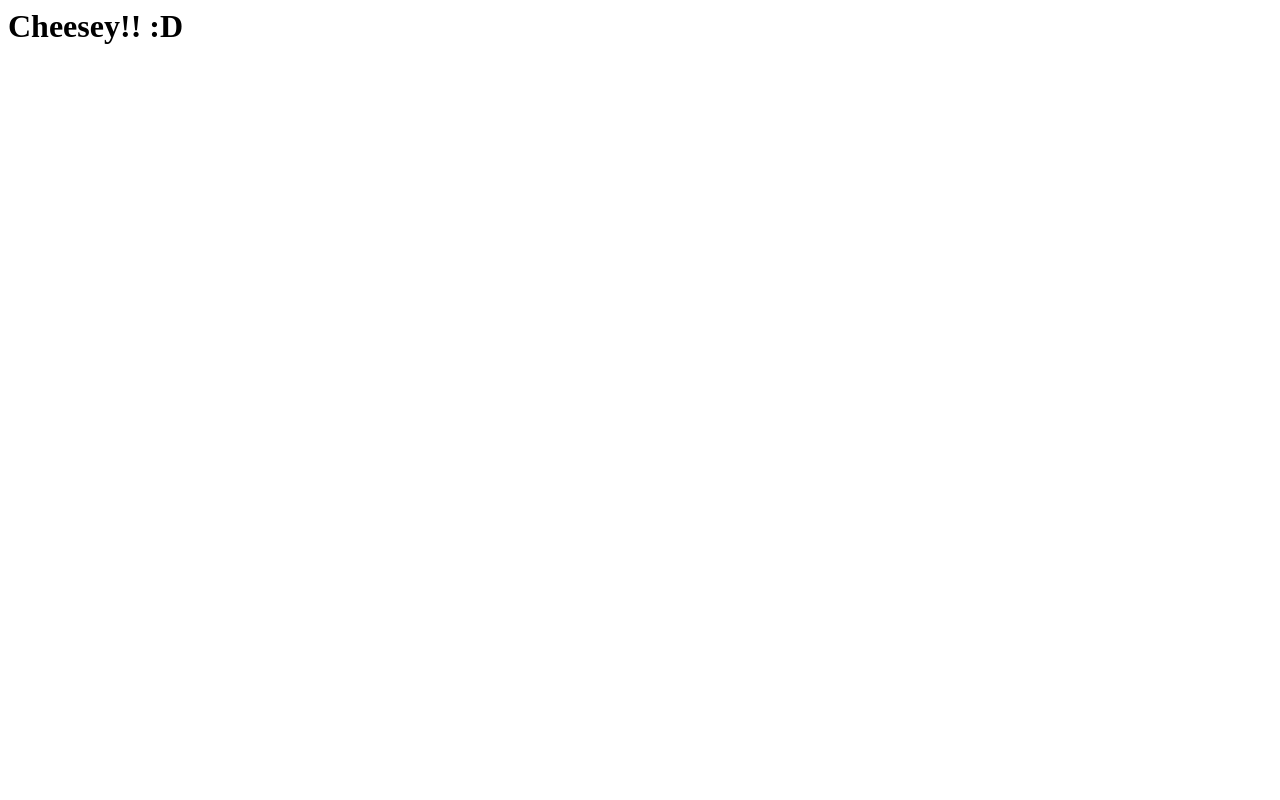
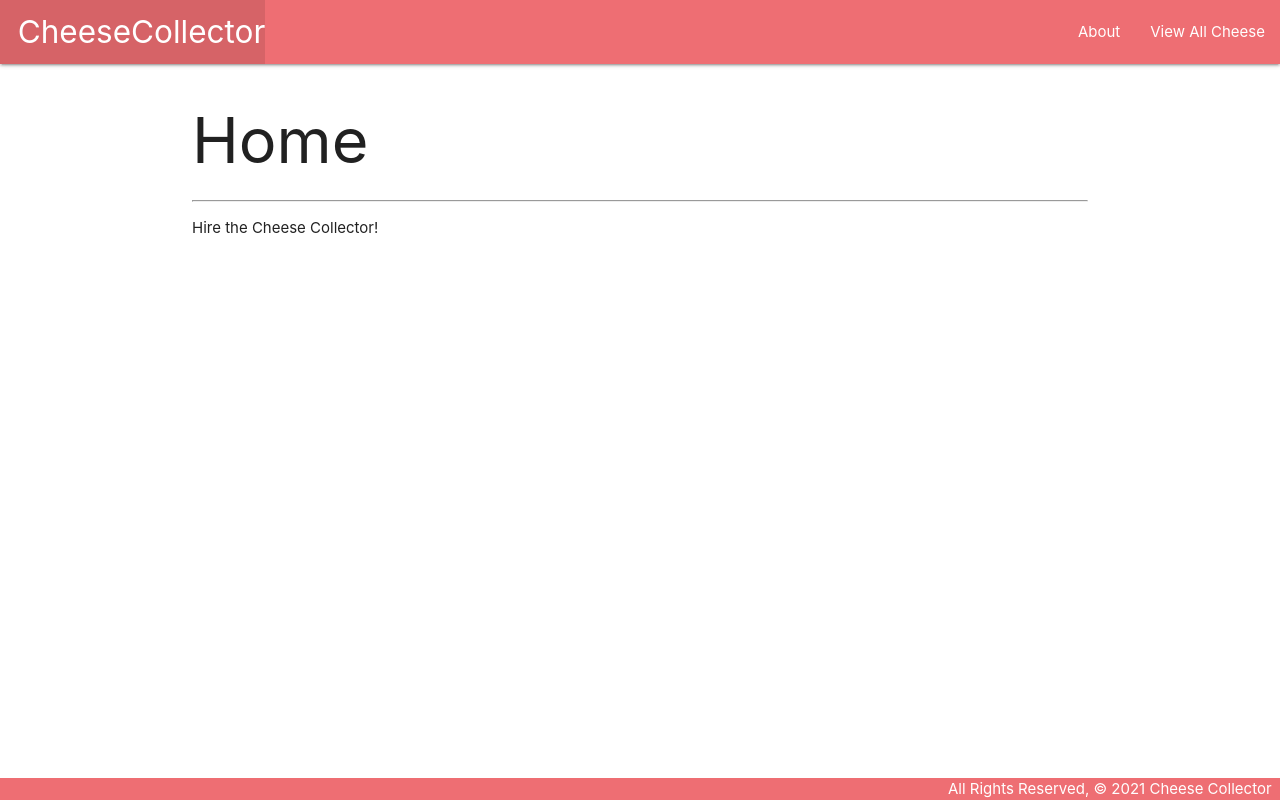
Before and after one commit to jhuang15/cheese_collector, a Django app: page / in a window 1280 px wide. Before the commit the page is almost empty. Run offline with Django 4.2, Linux system fonts and the light colour scheme.

Commit message:
Update home

```diff
--- /dev/null
+++ b/main_app/templates/home.html
@@ -0,0 +1,8 @@
+{% extends 'base.html' %}
+{% block content %}
+
+<h1>Home</h1>
+<hr>
+<p>Hire the Cheese Collector!</p>
+
+{% endblock %}
--- a/main_app/views.py
+++ b/main_app/views.py
@@ -18,7 +18,8 @@ cheeses = [
 
 # Define the home view
 def home(request):
-  return HttpResponse('<h1>Cheesey!! :D</h1>')
+  #return HttpResponse('<h1>Cheesey!! :D</h1>')
+  return render(request, 'home.html')
 
 def about(request):
   return render(request, 'about.html')
```
Also changed, not shown: main_app/static/css/style.css (line endings or trailing spaces).
